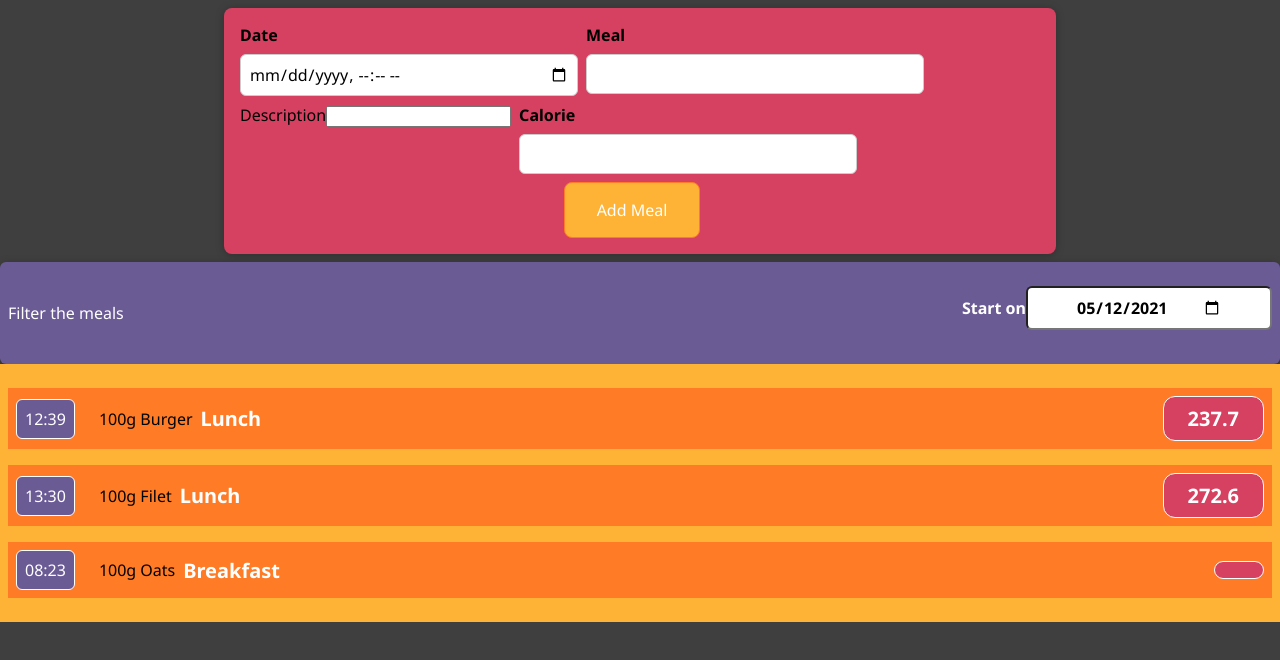
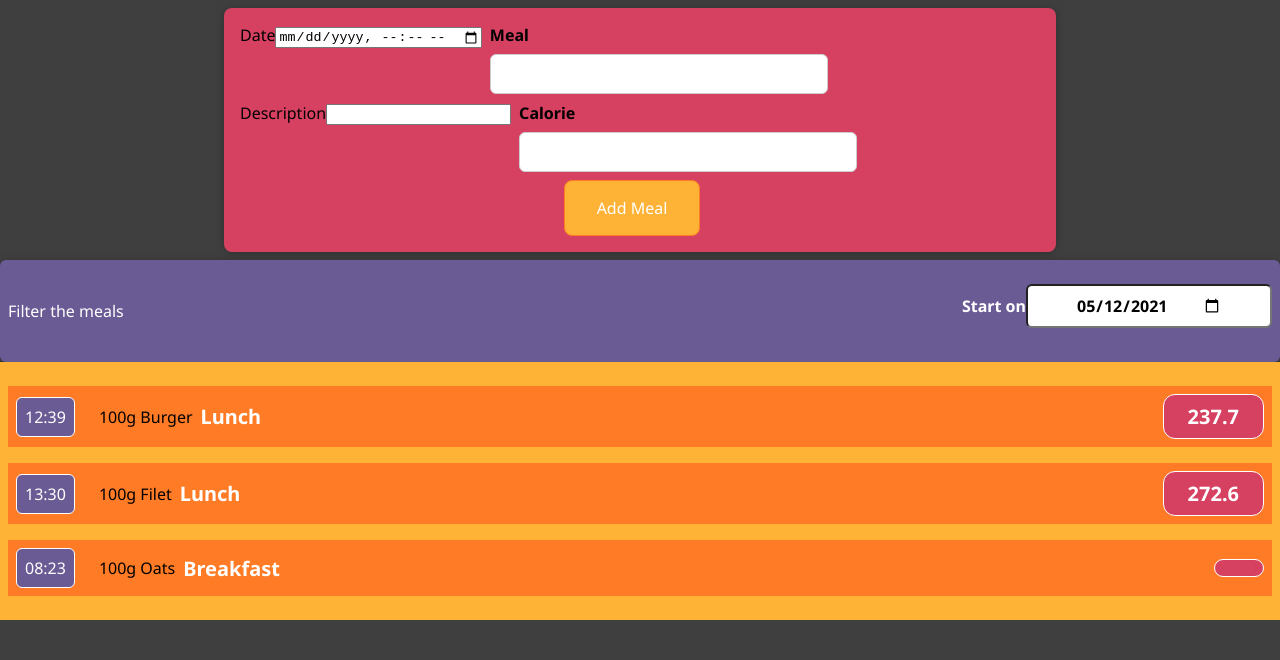
Before and after one commit to aklilumezene/Odyssea-Calorie-Tracker, a React (Create React App) app: page / in a window 1280 px wide. Shown: the top 660 px of the page. Built offline with nearby package versions, Linux system fonts and the light colour scheme.

Commit message:
Input component: create the component

```diff
--- a/src/components/EditMealItem/MealForm.js
+++ b/src/components/EditMealItem/MealForm.js
@@ -1,5 +1,6 @@
 import { useState } from "react";
 import "./MealForm.css";
+import Input from "../UI/Input";
 
 const MealForm = (props) => {
   const [userDate, setUserDate] = useState("");
@@ -58,14 +59,14 @@ const MealForm = (props) => {
   return (
     <form onSubmit={onSubmitHandler}>
       <div className="add-meal__elements">
-        <div className="add-meal__element">
-          <label>Date</label>
-          <input
-            type="datetime-local"
-            value={userDate}
-            onChange={dateChangedHandler}
-          />
-        </div>
+        <Input
+          className="add-metric__element"
+          labelText="Date"
+          id="date"
+          type="datetime-local"
+          value={userDate}
+          onChange={dateChangedHandler}
+        />
         <div className="add-meal__element">
           <label>Meal</label>
           <input type="text" value={userMeal} onChange={mealChangedHandler} />
--- /dev/null
+++ b/src/components/UI/Input.js
@@ -0,0 +1,17 @@
+import "./Input.css"
+
+const Input = (props) => {
+    return (
+        <div className={props.className}>
+            <label htmlFor={props.id}>{props.labelText}</label>
+            <input
+                id={props.id}
+                type={props.type}
+                value={props.value}
+                onChange={props.onChange}
+                />
+        </div>
+    )
+}
+
+export default Input;
```
Also changed, not shown: src/components/UI/Input.css (added).
